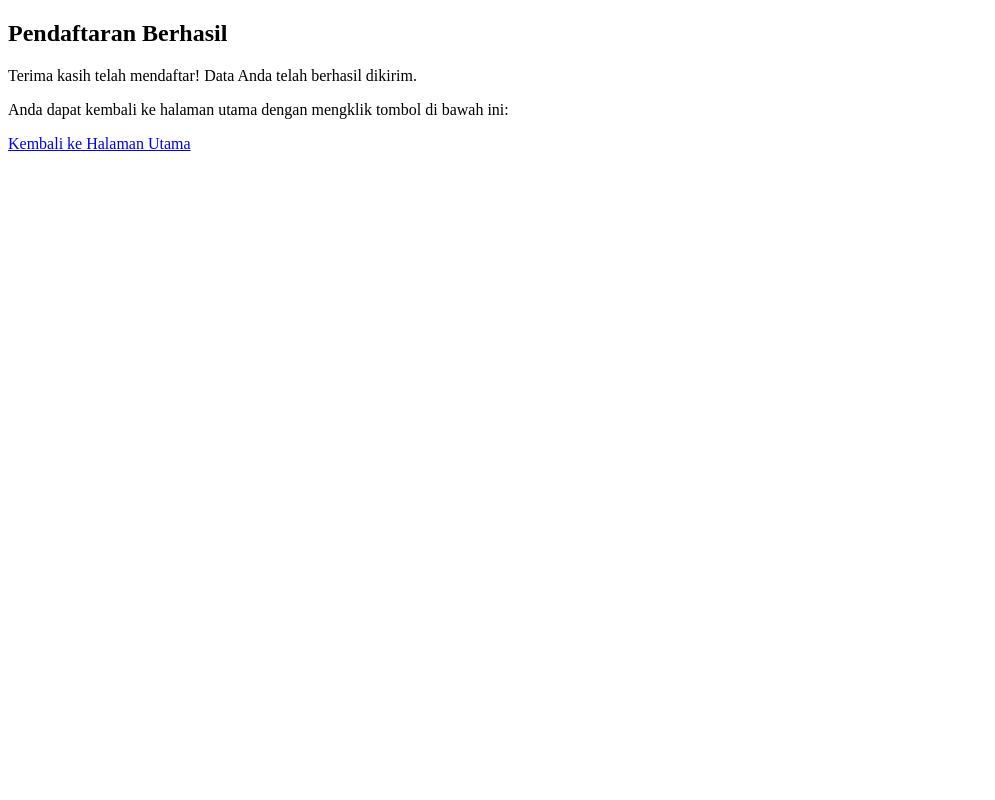
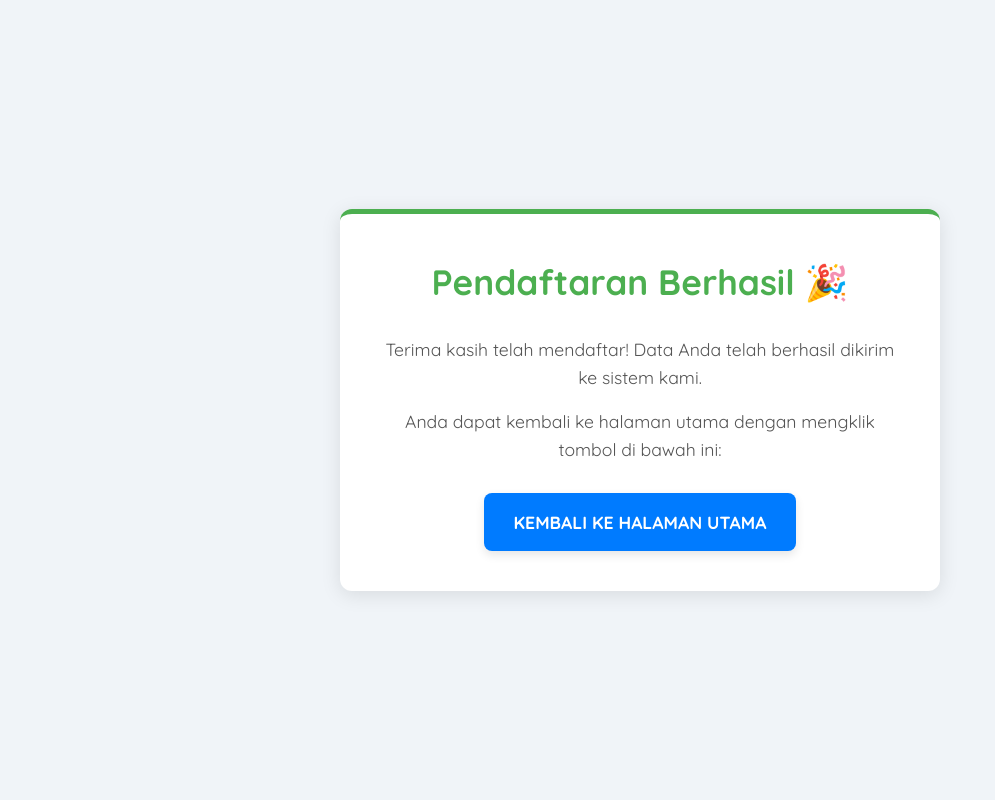
Before and after one commit to arifin0887/form-pendaftaran, a PHP site: page /success.php in a window 1280 px wide. Shown: the whole page, without its empty margins (0-995 px from the left). Run offline with PHP 8.4, Linux system fonts and the light colour scheme.

Commit message:
add view success

```diff
--- a/index.php
+++ b/index.php
@@ -26,7 +26,7 @@ if ($_SERVER["REQUEST_METHOD"] == "POST") {
 
         if ($stmt->execute()) {
             // Pengalihan setelah berhasil
-            echo "<script>alert('Pendaftaran berhasil! Terima kasih telah mendaftar.'); window.location.href='index.php';</script>";
+            header("Location: success.php");
             exit();
         } else {
             echo "Error: " . $stmt->error;
--- a/success.php
+++ b/success.php
@@ -4,19 +4,108 @@
     <meta charset="UTF-8">
     <meta name="viewport" content="width=device-width, initial-scale=1.0">
     <title>Pendaftaran Berhasil</title>
-    <link rel="stylesheet" href="style.css">
     <link rel="preconnect" href="https://fonts.googleapis.com">
     <link rel="preconnect" href="https://fonts.gstatic.com" crossorigin>
     <link href="https://fonts.googleapis.com/css2?family=Quicksand:wght@300..700&display=swap" rel="stylesheet">
+
+    <style>
+        /* ======================================= */
+        /* STYLE KHUSUS HALAMAN SUKSES */
+        /* ======================================= */
+        * {
+            padding: 0;
+            margin: 0;
+            box-sizing: border-box;
+        }
+
+        body {
+            font-family: 'Quicksand', sans-serif;
+            background-color: #f0f4f8; /* Background light blue/gray */
+            color: #333;
+            line-height: 1.6;
+            display: flex;
+            justify-content: center; /* Center horizontally */
+            align-items: center; /* Center vertically */
+            min-height: 100vh;
+            text-align: center;
+            padding: 20px;
+        }
+
+        /* Box Formulir Styling (digunakan sebagai box-success) */
+        .box-formulir {
+            width: 95%;
+            max-width: 600px; /* Lebih kecil karena hanya pesan */
+            padding: 40px;
+            background: white;
+            border-radius: 12px;
+            box-shadow: 0 4px 20px rgba(0, 0, 0, 0.1);
+            border-top: 5px solid #4CAF50; /* Aksen hijau sukses di atas */
+        }
+
+        .box-formulir h2 {
+            color: #4CAF50; /* Warna hijau untuk sukses */
+            margin-bottom: 25px;
+            font-weight: 700;
+            font-size: 2.2rem;
+        }
+
+        .boxs p {
+            font-size: 1.1rem;
+            margin-bottom: 15px;
+            color: #555;
+        }
+
+        .boxs p:last-of-type {
+            margin-bottom: 30px;
+        }
+
+        /* Tombol Kembali (disesuaikan dari btn-daftar) */
+        .btn-dafta { /* Nama kelas diubah menjadi btn-dafta */
+            display: inline-block;
+            padding: 15px 30px;
+            background-color: #007bff; /* Primary blue button */
+            color: white;
+            border: none;
+            border-radius: 8px;
+            cursor: pointer;
+            font-size: 1.1rem;
+            font-weight: 700;
+            text-transform: uppercase;
+            text-decoration: none;
+            transition: background-color 0.3s, transform 0.2s;
+            box-shadow: 0 4px 10px rgba(0, 0, 0, 0.1);
+        }
+
+        .btn-dafta:hover {
+            background-color: #0056b3;
+            transform: translateY(-2px);
+            box-shadow: 0 6px 15px rgba(0, 0, 0, 0.2);
+        }
+
+        /* Responsive */
+        @media (max-width: 480px) {
+            .box-formulir {
+                padding: 30px 20px;
+            }
+
+            .box-formulir h2 {
+                font-size: 1.8rem;
+            }
+
+            .btn-dafta {
+                width: 100%;
+                padding: 15px 20px;
+            }
+        }
+    </style>
 </head>
 <body>
-    <!--Box Success-->
     <section class="box-formulir">
-        <h2>Pendaftaran Berhasil</h2>
+        <h2>Pendaftaran Berhasil 🎉</h2>
         <div class="boxs">
-            <p>Terima kasih telah mendaftar! Data Anda telah berhasil dikirim.</p>
+            <p>Terima kasih telah mendaftar! Data Anda telah berhasil dikirim ke sistem kami.</p>
             <p>Anda dapat kembali ke halaman utama dengan mengklik tombol di bawah ini:</p>
-            <a href="index.html" class="btn-dafta">Kembali ke Halaman Utama</a>
+            <a href="index.php" class="btn-dafta">Kembali ke Halaman Utama</a>
         </div>
     </section>
 </body>
```
